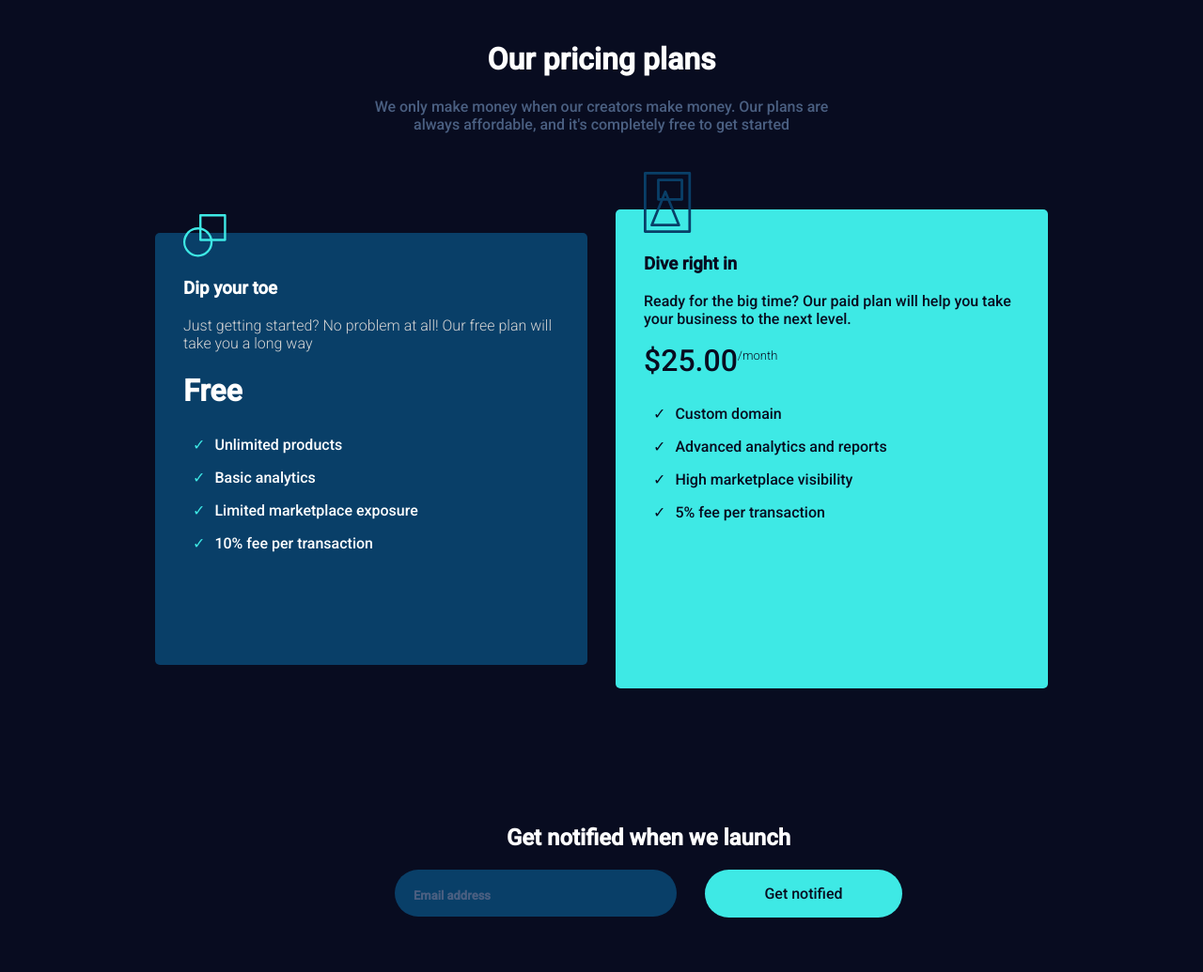
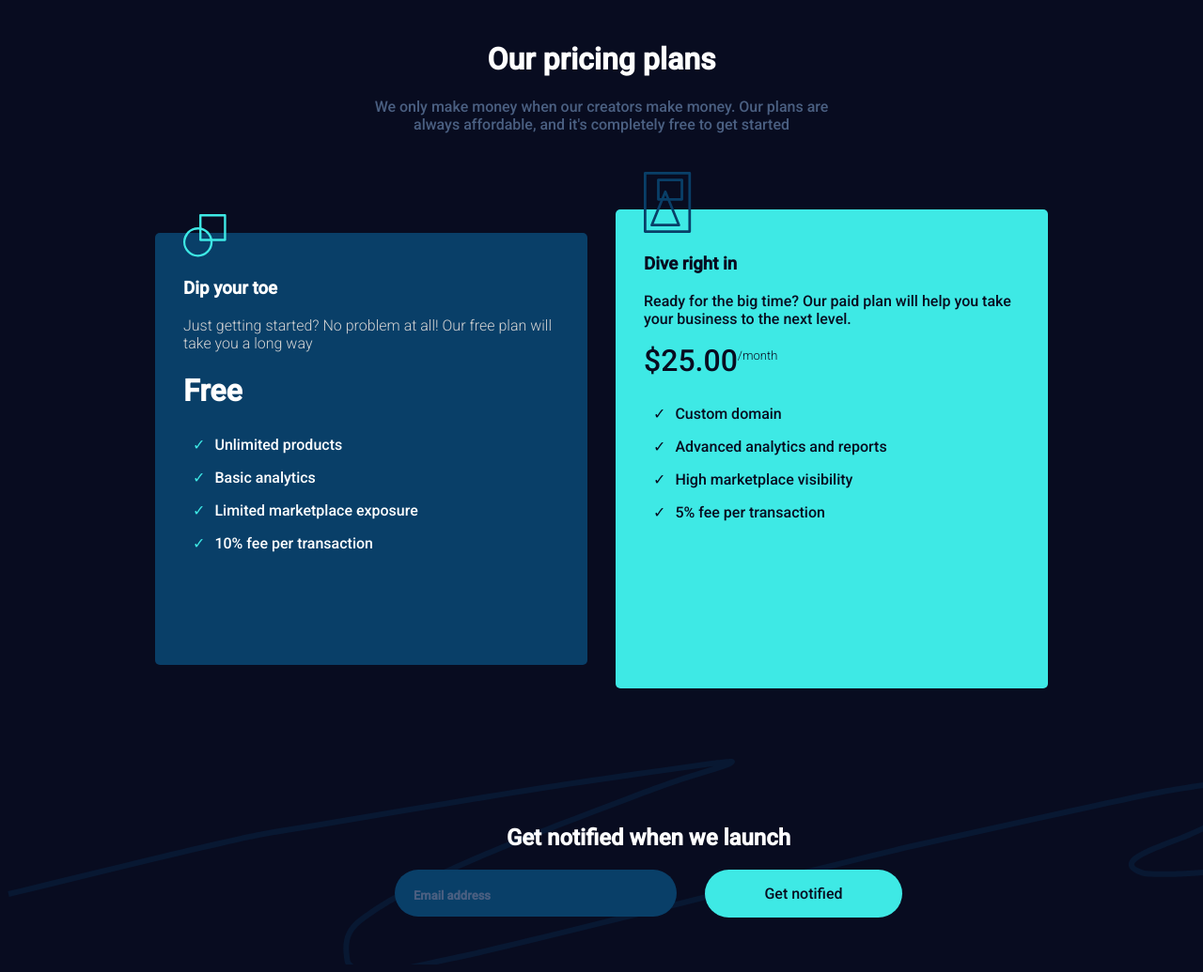
Before and after one commit to archana5075/landing-page, a plain HTML site: page index.html in a window 1280 px wide. Shown: the part 1110-2145 px from the top of the page at 94% size. Drawn offline with Linux system fonts and the light colour scheme.

Commit message:
Add image in footer

```diff
--- a/style.css
+++ b/style.css
@@ -148,6 +148,7 @@ ul li:before {
   margin-top: 60px;
   padding: 50px;
   width: 100%;
+  background: url(assets/bg-footer-squiggle.svg);
 }
 
 .email-address-box {
```
Also changed, not shown: 1 other file.
